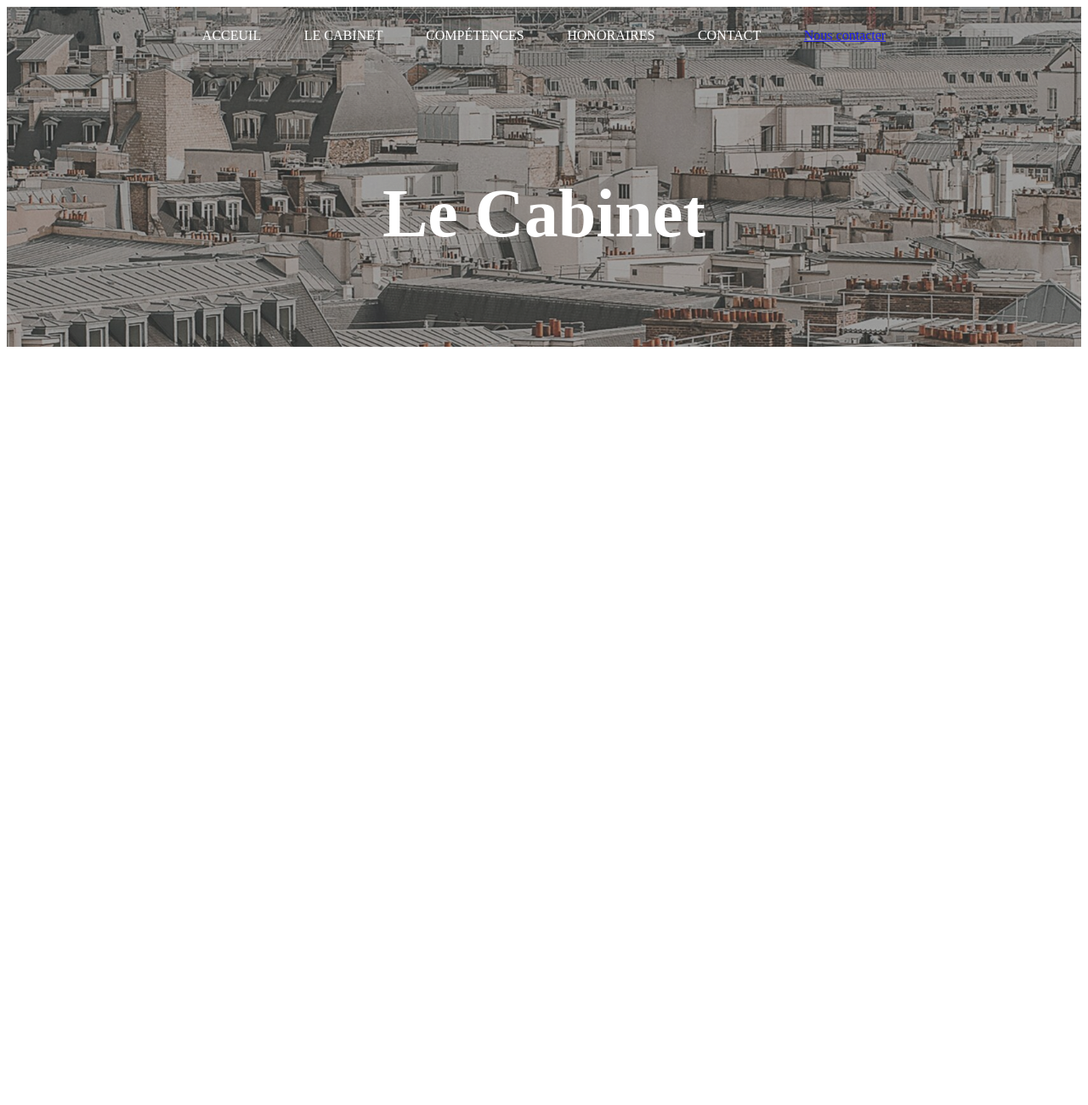
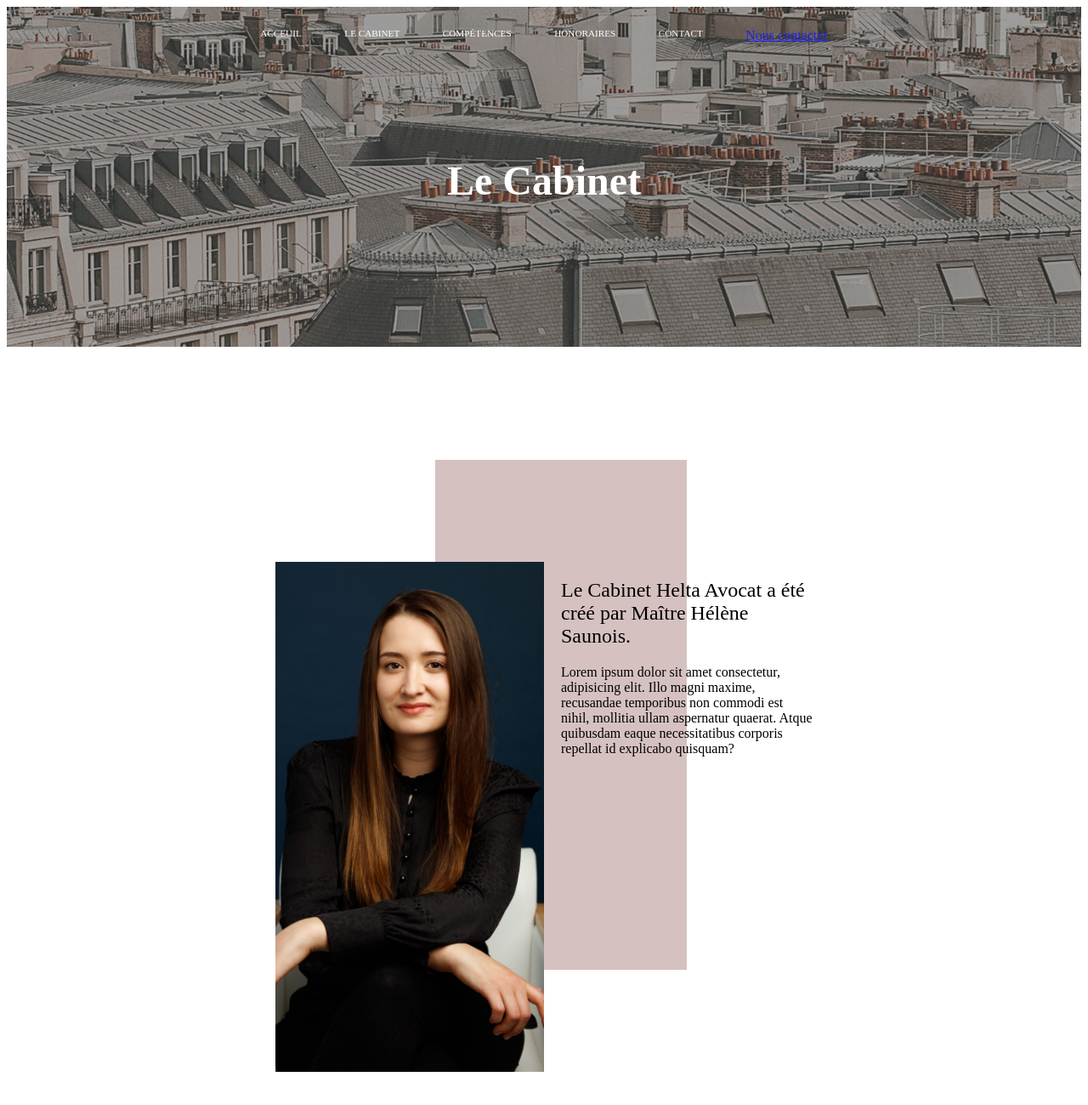
Before and after one commit to Stupnikjs/cabinet, a Gatsby site: page /cabinet in a window 1280 px wide. Shown: the whole page at 85% size. Before the commit the page ends 800 px from the top, so only its background shows below. Built offline with nearby package versions, Linux system fonts and the light colour scheme; Gatsby itself is replaced by a stand-in of ours.

Commit message:
carré decalé

```diff
--- a/src/footer/footer.module.css
+++ b/src/footer/footer.module.css
@@ -1,6 +1,6 @@
 .classfooter{
     height: 90vh;
-    background-color: rgb(42, 42, 95);
+    background-color: rgb(48, 48, 131);
     color: rgb(247, 246, 210);
 }
 
--- a/src/header/header.js
+++ b/src/header/header.js
@@ -1,15 +1,15 @@
 import * as React from 'react';
 import Navbar from './navbar';
 import Title from './title';
+import {mtop10, mtop20} from "./title.module.css"
 
 
+const Header = ({children, className, margintop}) => {
 
-const Header = ({children, className}) => {
-    console.log(children)
     return (
         <div className={className}>
             <Navbar></Navbar>
-            <Title>{children}</Title>
+            <Title className={margintop === "20" ? mtop20: mtop10}>{children}</Title>
         </div>
     );
 };
--- a/src/header/navbar.js
+++ b/src/header/navbar.js
@@ -1,16 +1,16 @@
 import React from 'react';
-// import {classnavbar} from "./navbar.module.css"
+import {classnavbar, link} from "./navbar.module.css"
 import { Link } from 'gatsby';
 import "../style/navbar.css"
 
 const navbar = () => {
     return (
-        <div className="classnavbar">
-            <Link to="/" className='link'>ACCEUIL</Link>
-            <Link to="/cabinet" className='link'>LE CABINET</Link>
-            <Link to="/competences" className='link'>COMPÉTENCES</Link>
-            <Link to="/honnoraires" className='link'>HONORAIRES</Link>
-            <Link to="/contact" className='link'>CONTACT</Link>
+        <div className={classnavbar}>
+            <Link to="/" className={link}>ACCEUIL</Link>
+            <Link to="/cabinet" className={link}>LE CABINET</Link>
+            <Link to="/competences" className={link}>COMPÉTENCES</Link>
+            <Link to="/honnoraires" className={link}>HONORAIRES</Link>
+            <Link to="/contact" className={link}>CONTACT</Link>
             <Link to="#">Nous contacter</Link>
         </div>
     );
--- a/src/header/navbar.module.css
+++ b/src/header/navbar.module.css
@@ -11,8 +11,18 @@
     color: var(--navcolor);
     justify-content: center;
 
+
 }
 
-.classnavbar:hover{
+
+
+
+.link{
+    font-size: 0.7rem;
+    text-decoration: none;
+    color: white
+}
+
+.link:hover{
     color: var(--navhover);
 }
--- a/src/header/title.js
+++ b/src/header/title.js
@@ -1,10 +1,10 @@
 import React from 'react';
-import {classtitle} from "./title.module.css"
 
 
-const title = ({children}) => {
+
+const title = ({className, children}) => {
     return (
-        <div className={classtitle}>
+        <div className={className}>
             {children}
         </div>
     );
--- a/src/header/title.module.css
+++ b/src/header/title.module.css
@@ -1,14 +1,29 @@
-.classtitle{
+.mtop10{
+    display: flex;
     margin-top: 8%;
-    display: flex;
     justify-content: center;
     flex-direction: column;
     align-items: center;
     color: white;
-    font-size: 2.5rem;
+    font-size: 1.5rem;
+
+}
+.mtop20{
+    display: flex;
+    margin-top: 30%;
+    justify-content: center;
+    flex-direction: column;
+    align-items: center;
+    color: white;
+    font-weight: 400;
+
 }
 
-.classtitle > h2 {
-    font-size: 1rem;
+.mtop20 > h1 {
+    font-size: 3.5rem;
 
 }
+
+.mtop20 > h1,h2{
+    font-weight: 300;
+}
--- a/src/pages/cabinet.js
+++ b/src/pages/cabinet.js
@@ -1,12 +1,34 @@
 import * as React from 'react';
-import {classcabinet} from "./cabinet.module.css"
+import {
+    classcabinet,
+    classphotohelene,
+    helenesection,
+    helenecontainer,
+    helenedescription,
+    photocontainer
+} from "./cabinet.module.css"
+import Section from '../sections/section';
 import Header from "../header/header"
 import {cabinetheader} from "../header/header.module.css"
+import photohelene from "../images/photohelene.jpg"
 
 const cabinet = () => {
     return (
         <main  className={classcabinet}>
             <Header  className={cabinetheader}><h1>Le Cabinet</h1></Header>
+            <Section className={helenesection}>
+                <div className={helenecontainer}>
+
+                    <img  className={classphotohelene} src={photohelene} alt="helene" />
+
+                    <div className={helenedescription}>
+                        <h2>Le Cabinet Helta Avocat a été créé par Maître Hélène Saunois. </h2>
+                        <p>Lorem ipsum dolor sit amet consectetur, adipisicing elit. Illo magni maxime, recusandae temporibus non commodi est nihil,
+                             mollitia ullam aspernatur quaerat. Atque quibusdam eaque necessitatibus corporis repellat id explicabo quisquam?</p>
+                    </div>
+
+                </div>
+            </Section>
         </main>
     );
 };
--- a/src/pages/cabinet.module.css
+++ b/src/pages/cabinet.module.css
@@ -1,3 +1,46 @@
 .cabinet{
     margin: 0;
 }
+
+
+.helenesection{
+    height: 150vh;
+}
+
+.helenecontainer{
+    width: 50%;
+    height: 50%;
+    margin: 20% auto;
+    display: flex;
+    gap: 20px;
+}
+
+
+
+
+.helenedescription{
+    position: relative;
+}
+
+.classphotohelene{
+    width: 50%;
+    height: 100%;
+    object-fit: cover;
+
+
+}
+
+.helenedescription::after {
+    content: "";
+    background-color: rgb(214, 193, 193);
+    z-index: -2;
+    position: absolute;
+    top: 0;
+    bottom: 0;
+    left: 0;
+    right: 0;
+    height: 100%;
+    width: 100%;
+    transform: translateX(-50%) translateY(-20%);
+
+}
--- a/src/pages/index.js
+++ b/src/pages/index.js
@@ -16,7 +16,7 @@ import {mainheader} from "../header/header.module.css"
 const IndexPage = () => {
   return (
     <main className={main}>
-      <Header className={mainheader}>
+      <Header margintop={"20"} className={mainheader}>
         <h1>HELTA AVOCAT</h1>
         <h2>AVOCAT EN DROIT PUBLIC DES AFFAIRES </h2>
       </Header>
--- a/src/pages/index.module.css
+++ b/src/pages/index.module.css
@@ -1,4 +1,4 @@
 .main{
     margin: 0;
-    height: 200vh;
+
 }
```
Also changed, not shown: src/sections/section.module.css (+11 -4 lines), src/images/Bellenger-Blandin-Avocats-photo-David-Morganti-23-200x300.jpg (deleted), src/images/photohelene.jpg (added).
